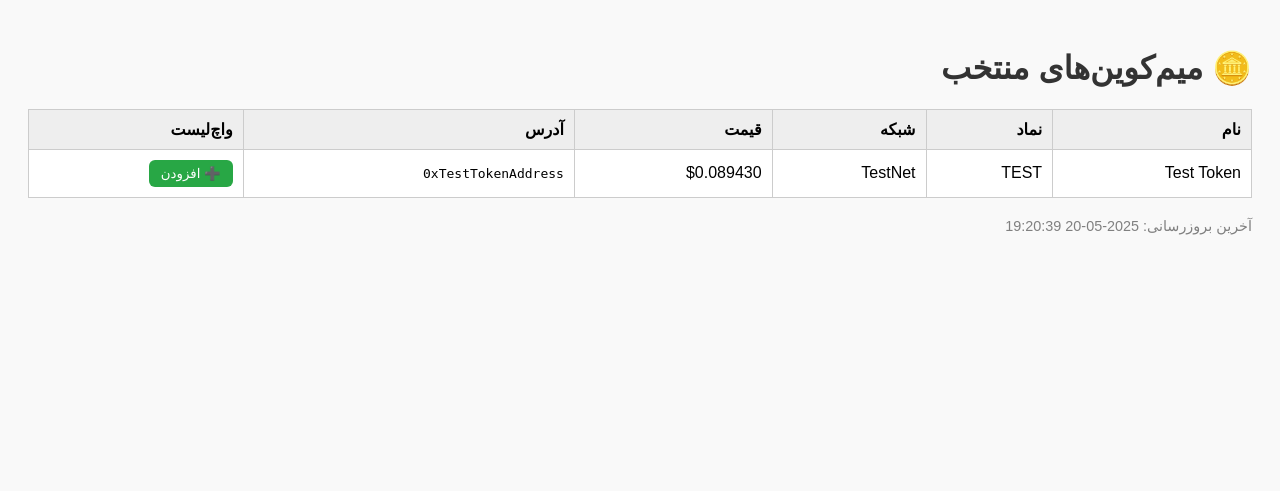
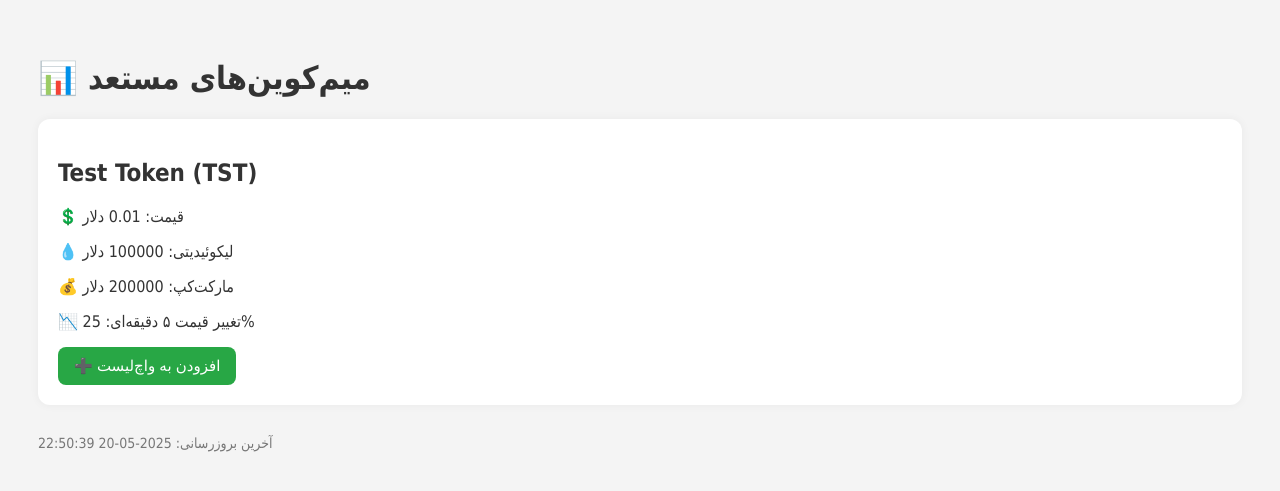
Before and after one commit to tmg1981/mim, a Flask app: page / in a window 1280 px wide. Shown: the top 491 px of the page. Run offline with Flask 3, Linux system fonts and the light colour scheme.

Commit message:
✨ افزودن توکن تستی و هشدار تلگرام

```diff
--- a/app.py
+++ b/app.py
@@ -1,129 +1,67 @@
-from flask import Flask, render_template, request
+from flask import Flask, render_template, request, redirect
+import datetime
+import pytz
 import requests
 import os
-from datetime import datetime
-import threading
-import time
-import random
 
 app = Flask(__name__)
 
-WATCHLIST = []
-TOKEN_CACHE = []
-LAST_UPDATED = None
-PREVIOUS_PRICES = {}
-PRICE_ALERT_THRESHOLD = 20  # درصد
+# محیط زمان محلی (تهران)
+tehran = pytz.timezone('Asia/Tehran')
 
-TELEGRAM_BOT_TOKEN = os.environ.get("TELEGRAM_BOT_TOKEN")
-TELEGRAM_CHAT_ID = os.environ.get("TELEGRAM_CHAT_ID")
+# متغیر محیطی برای توکن ربات تلگرام
+TELEGRAM_BOT_TOKEN = os.getenv("TELEGRAM_BOT_TOKEN")
+TELEGRAM_CHAT_ID = os.getenv("TELEGRAM_CHAT_ID")
 
+# توکن تستی
+TOKENS = [
+    {
+        "name": "Test Token",
+        "symbol": "TST",
+        "price_usd": 0.01,
+        "liquidity_usd": 100000,
+        "market_cap": 200000,
+        "price_change_5m": 25,  # درصد تغییر بالا برای تست
+        "pair_address": "0x1234567890abcdef"
+    }
+]
+
+WATCHLIST = set()
 
 def send_telegram_message(text):
-    if not TELEGRAM_BOT_TOKEN or not TELEGRAM_CHAT_ID:
-        print("TELEGRAM TOKEN OR CHAT_ID NOT SET")
-        return
-    url = f"https://api.telegram.org/bot{TELEGRAM_BOT_TOKEN}/sendMessage"
-    payload = {
-        "chat_id": TELEGRAM_CHAT_ID,
-        "text": text,
-        "parse_mode": "HTML"
-    }
-    try:
-        requests.post(url, data=payload)
-    except Exception as e:
-        print(f"Error sending Telegram message: {e}")
+    if TELEGRAM_BOT_TOKEN and TELEGRAM_CHAT_ID:
+        url = f"https://api.telegram.org/bot{TELEGRAM_BOT_TOKEN}/sendMessage"
+        payload = {
+            "chat_id": TELEGRAM_CHAT_ID,
+            "text": text,
+            "parse_mode": "HTML"
+        }
+        try:
+            requests.post(url, data=payload)
+        except Exception as e:
+            print("Telegram error:", e)
 
+@app.route("/")
+def index():
+    now_tehran = datetime.datetime.now(tehran)
+    last_updated = now_tehran.strftime('%Y-%m-%d %H:%M:%S')
 
-def fetch_data():
-    global TOKEN_CACHE, LAST_UPDATED, PREVIOUS_PRICES
+    # هشدار قیمت بالا
+    for token in TOKENS:
+        if token["price_change_5m"] > 20 and token["symbol"] not in WATCHLIST:
+            msg = f"🚨 تغییر قیمت شدید برای <b>{token['name']} ({token['symbol']})</b>\n📈 تغییر: {token['price_change_5m']}%\n💧 لیکوئیدیتی: ${token['liquidity_usd']:,}"
+            send_telegram_message(msg)
 
-    tokens = []
+    return render_template("index.html", tokens=TOKENS, last_updated=last_updated)
 
-    # توکن تستی
-    test_token_address = "0xTestTokenAddress"
-    base_price = PREVIOUS_PRICES.get(test_token_address, 0.1)
-    # نوسان ±30٪ در قیمت
-    new_price = round(base_price * (1 + random.uniform(-0.3, 0.3)), 6)
+@app.route("/add_to_watchlist/<symbol>", methods=["POST"])
+def add_to_watchlist(symbol):
+    WATCHLIST.add(symbol)
+    token = next((t for t in TOKENS if t["symbol"] == symbol), None)
+    if token:
+        msg = f"👁 توکن <b>{token['name']} ({symbol})</b> به واچ‌لیست افزوده شد."
+        send_telegram_message(msg)
+    return redirect("/")
 
-    if base_price and abs((new_price - base_price) / base_price * 100) >= PRICE_ALERT_THRESHOLD:
-        percent_change = ((new_price - base_price) / base_price) * 100
-        send_telegram_message(f"""
-🚨 <b>Test Token Price Alert!</b>
-🧪 <b>Test Token (TEST)</b>
-💲 <b>Old Price:</b> ${base_price:.6f}
-💲 <b>New Price:</b> ${new_price:.6f}
-📊 <b>Change:</b> {percent_change:.2f}%
-🔗 <b>Token:</b> <code>{test_token_address}</code>
-""")
-
-    PREVIOUS_PRICES[test_token_address] = new_price
-    tokens.append({
-        "name": "Test Token",
-        "symbol": "TEST",
-        "address": test_token_address,
-        "network": "TestNet",
-        "price": new_price
-    })
-
-    # دریافت توکن‌های واقعی از DexScreener (اختیاری)
-    try:
-        response = requests.get("https://api.dexscreener.com/latest/dex/pairs")
-        data = response.json()
-        for pool in data.get("pairs", []):
-            base = pool.get("baseToken", {})
-            if not base.get("address"):
-                continue
-            token_address = base["address"]
-            price = float(pool.get("priceUsd", 0))
-
-            prev_price = PREVIOUS_PRICES.get(token_address)
-            if prev_price and abs((price - prev_price) / prev_price * 100) >= PRICE_ALERT_THRESHOLD:
-                percent_change = ((price - prev_price) / prev_price) * 100
-                send_telegram_message(f"""
-🚨 <b>Price Alert!</b>
-📉 <b>{base.get("name")} ({base.get("symbol")})</b>
-🌐 <b>Network:</b> {pool.get("chainId")}
-💲 <b>Old Price:</b> ${prev_price:.6f}
-💲 <b>New Price:</b> ${price:.6f}
-📊 <b>Change:</b> {percent_change:.2f}%
-🔗 <b>Token:</b> <code>{token_address}</code>
-""")
-
-            PREVIOUS_PRICES[token_address] = price
-            tokens.append({
-                "name": base.get("name"),
-                "symbol": base.get("symbol"),
-                "address": token_address,
-                "network": pool.get("chainId"),
-                "price": price
-            })
-    except Exception as e:
-        print(f"Error fetching real tokens: {e}")
-
-    TOKEN_CACHE = tokens
-    LAST_UPDATED = datetime.utcnow().strftime('%Y-%m-%d %H:%M:%S')
-
-
-@app.route('/')
-def index():
-    return render_template("index.html", tokens=TOKEN_CACHE, last_updated=LAST_UPDATED)
-
-
-@app.route('/watchlist', methods=['POST'])
-def add_to_watchlist():
-    token_address = request.form.get("token_address")
-    if token_address:
-        WATCHLIST.append(token_address)
-        send_telegram_message(f"🔔 توکن به واچ‌لیست افزوده شد: <code>{token_address}</code>")
-    return ('', 204)
-
-
-def background_updater():
-    while True:
-        fetch_data()
-        time.sleep(300)
-
-
-if __name__ == '__main__':
-    threading.Thread(target=background_updater, daemon=True).start()
-    app.run(host="0.0.0.0", port=int(os.environ.get("PORT", 10000)))
+if __name__ == "__main__":
+    app.run(host="0.0.0.0", port=10000)
--- a/templates/index.html
+++ b/templates/index.html
@@ -2,51 +2,53 @@
 <html lang="fa">
 <head>
     <meta charset="UTF-8">
-    <title>میم‌کوین‌های منتخب</title>
+    <title>میم‌کوین‌های مستعد</title>
     <style>
-        body { font-family: sans-serif; direction: rtl; text-align: right; background-color: #f9f9f9; padding: 20px; }
-        h1 { color: #333; }
-        table { width: 100%; border-collapse: collapse; background-color: white; }
-        th, td { border: 1px solid #ccc; padding: 10px; }
-        th { background-color: #eee; }
-        button { padding: 6px 12px; background-color: #28a745; color: white; border: none; border-radius: 6px; cursor: pointer; }
-        button:hover { background-color: #218838; }
-        .footer { margin-top: 20px; color: gray; font-size: 0.9em; }
+        body {
+            font-family: "Tahoma", sans-serif;
+            background-color: #f4f4f4;
+            padding: 30px;
+            color: #333;
+        }
+        .token {
+            background-color: #fff;
+            padding: 20px;
+            margin-bottom: 15px;
+            border-radius: 12px;
+            box-shadow: 0 0 10px rgba(0,0,0,0.05);
+        }
+        button {
+            padding: 10px 16px;
+            border: none;
+            background-color: #28a745;
+            color: white;
+            font-size: 15px;
+            border-radius: 8px;
+            cursor: pointer;
+        }
+        .timestamp {
+            font-size: 14px;
+            color: #777;
+            margin-top: 30px;
+        }
     </style>
 </head>
 <body>
-    <h1>🪙 میم‌کوین‌های منتخب</h1>
-    <table>
-        <thead>
-            <tr>
-                <th>نام</th>
-                <th>نماد</th>
-                <th>شبکه</th>
-                <th>قیمت</th>
-                <th>آدرس</th>
-                <th>واچ‌لیست</th>
-            </tr>
-        </thead>
-        <tbody>
-            {% for token in tokens %}
-            <tr>
-                <td>{{ token.name or "-" }}</td>
-                <td>{{ token.symbol or "-" }}</td>
-                <td>{{ token.network or "-" }}</td>
-                <td>${{ "%.6f"|format(token.price) if token.price is not none else "-" }}</td>
-                <td><code>{{ token.address or "-" }}</code></td>
-                <td>
-                    <form method="post" action="/watchlist">
-                        <input type="hidden" name="token_address" value="{{ token.address }}">
-                        <button type="submit">➕ افزودن</button>
-                    </form>
-                </td>
-            </tr>
-            {% endfor %}
-        </tbody>
-    </table>
-    <div class="footer">
-        آخرین بروزرسانی: {{ last_updated or "-" }}
+    <h1>📊 میم‌کوین‌های مستعد</h1>
+
+    {% for token in tokens %}
+    <div class="token">
+        <h2>{{ token.name }} ({{ token.symbol }})</h2>
+        <p>💲 قیمت: {{ token.price_usd }} دلار</p>
+        <p>💧 لیکوئیدیتی: {{ token.liquidity_usd }} دلار</p>
+        <p>💰 مارکت‌کپ: {{ token.market_cap }} دلار</p>
+        <p>📉 تغییر قیمت ۵ دقیقه‌ای: {{ token.price_change_5m }}%</p>
+        <form action="/add_to_watchlist/{{ token.symbol }}" method="post">
+            <button type="submit">➕ افزودن به واچ‌لیست</button>
+        </form>
     </div>
+    {% endfor %}
+
+    <div class="timestamp">آخرین بروزرسانی: {{ last_updated }}</div>
 </body>
 </html>
```
